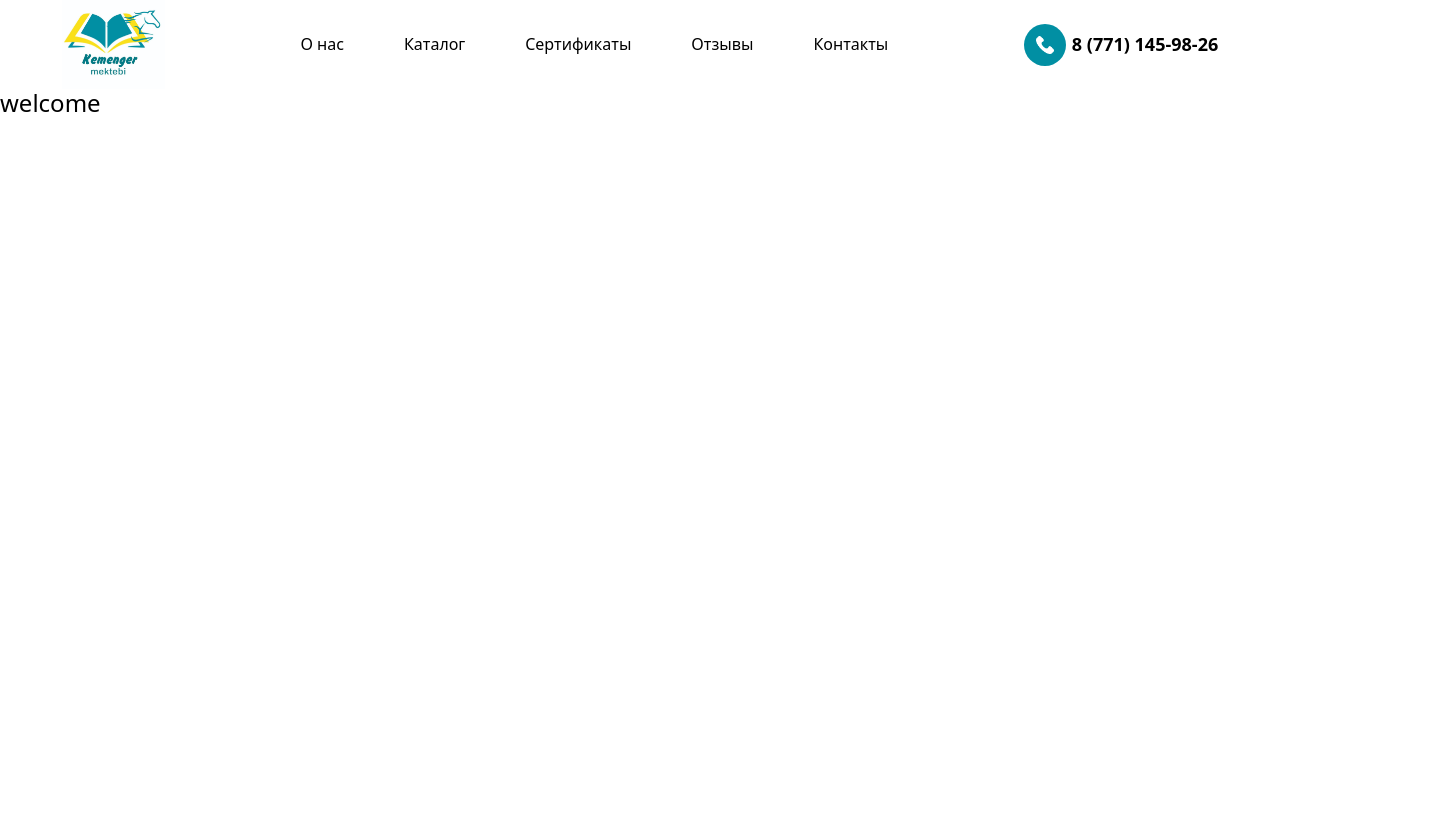
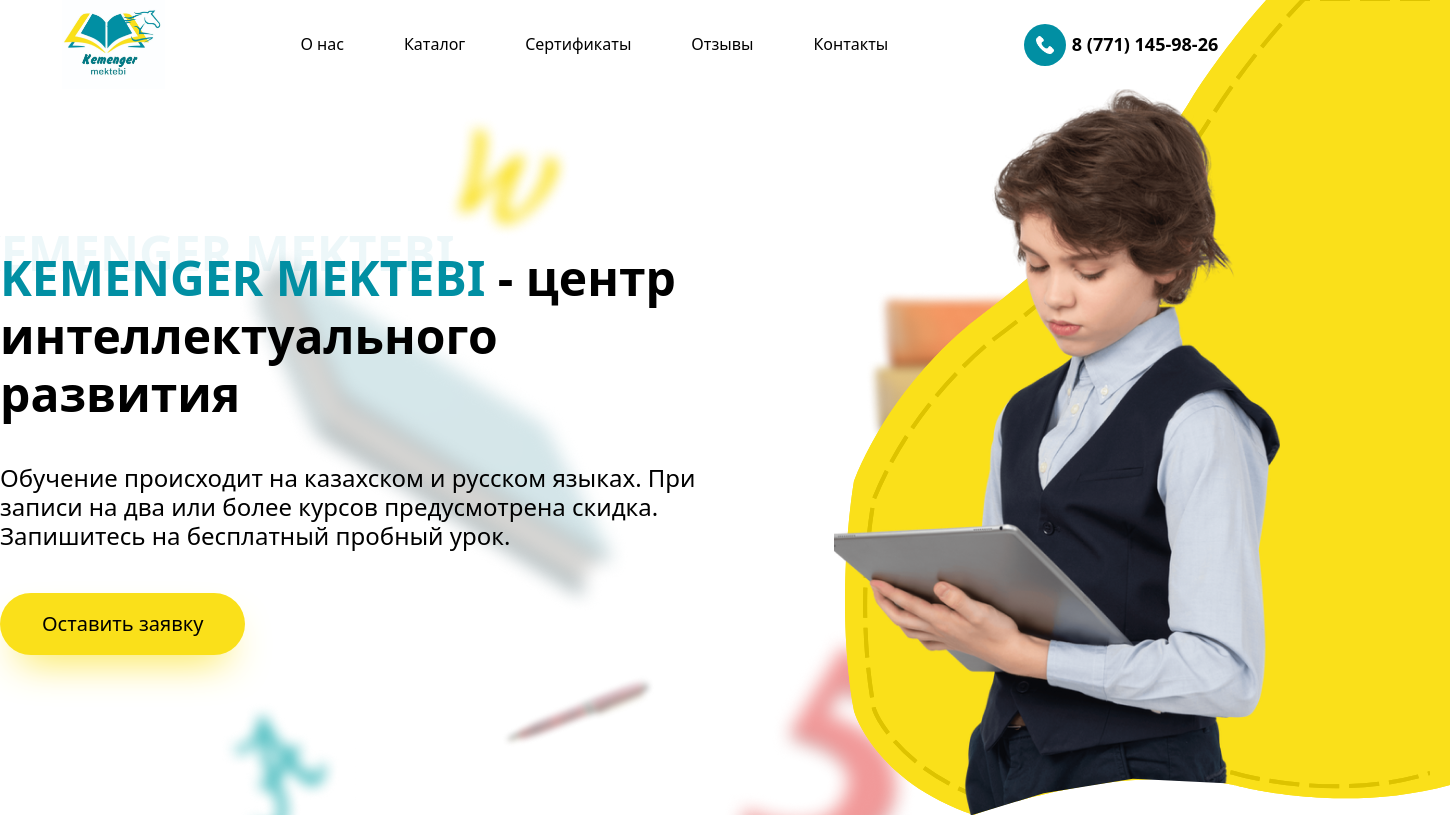
Before and after one commit to n-boltacheva/kemenger, a React app: page / in a window 1280 px wide. Shown: the whole page, 1450 px wide, since content can reach past the window. Built offline with nearby package versions, Linux system fonts and the light colour scheme.

Commit message:
add about

```diff
--- a/src/app/index.tsx
+++ b/src/app/index.tsx
@@ -1,4 +1,4 @@
-import {Menu} from '@features';
+import {About, Menu} from '@features';
 import  { BrowserRouter, HashRouter, Route, Routes } from "react-router-dom";
 
 function App() {
@@ -7,7 +7,7 @@
         <div className="content">
 
             <Routes>
-                <Route path="/" element={<div className={'flex'}>welcome</div>}/>
+                <Route path="/" element={<About/>}/>
             </Routes>
         </div>
     </HashRouter>
--- /dev/null
+++ b/src/entities/Canvas/index.tsx
@@ -0,0 +1,59 @@
+// @Canvas
+import * as React from 'react';
+import {useEffect} from "react";
+
+type Props = {
+    className1?: string;
+    className2?: string;
+};
+export default function Canvas(props: Props) {
+    const ref = React.useRef<HTMLCanvasElement>(null);
+    const refBorder = React.useRef<HTMLCanvasElement>(null);
+
+    useEffect(()=>{
+        if(ref.current?.getContext && refBorder.current?.getContext) {
+            const ctx = ref.current.getContext("2d");
+            const ctxBorder = refBorder.current.getContext("2d");
+            if(ctx) {
+
+                ctx.beginPath();
+                ctx.fillStyle = 'rgb(250, 224, 26)';
+                ctx.strokeStyle = ctx.fillStyle;
+                // Outer shape clockwise ⟳
+                ctx.moveTo(616, 0);
+                ctx.lineTo(450, 0);
+                ctx.bezierCurveTo(450, 0, 400, 50, 356, 120);
+                ctx.bezierCurveTo(356, 120, 300, 220, 140, 340);
+                ctx.bezierCurveTo(140, 340, 60, 400, 20, 500);
+                ctx.bezierCurveTo(20, 500, 0, 615, 20, 730);
+                ctx.bezierCurveTo(20, 730, 40, 800, 140, 834);
+                ctx.bezierCurveTo(140, 834, 280, 780, 400, 804);
+                ctx.bezierCurveTo(400, 804, 507, 834, 616, 804);
+                ctx.fill();
+            }
+            if(ctxBorder) {
+                ctxBorder.beginPath();
+                ctxBorder.fillStyle = 'rgb(221, 195, 0)';
+                ctxBorder.strokeStyle = ctxBorder.fillStyle;
+                ctxBorder.lineWidth = 4
+                ctxBorder.setLineDash([30, 10]);
+                // Outer shape clockwise ⟳
+                ctxBorder.moveTo(596, 0);
+                ctxBorder.lineTo(470, 0);
+                ctxBorder.bezierCurveTo(470, 0, 420, 50, 376, 120);
+                ctxBorder.bezierCurveTo(376, 120, 320, 220, 160, 340);
+                ctxBorder.bezierCurveTo(160, 340, 80, 400, 40, 500);
+                ctxBorder.bezierCurveTo(40, 500, 20, 600, 40, 710);
+                ctxBorder.bezierCurveTo(40, 710, 60, 770, 160, 804);
+                ctxBorder.bezierCurveTo(160, 804, 280, 750, 400, 774);
+                ctxBorder.bezierCurveTo(400, 774, 500, 804, 596, 774);
+                ctxBorder.stroke();
+            }
+        }
+    },[])
+
+    return <>
+        <canvas id="canvas" width="616" height="834" ref={ref} className={props.className1}></canvas>
+        <canvas id="border" width="596" height="804" ref={refBorder} className={props.className2}></canvas>
+    </>;
+};
--- /dev/null
+++ b/src/entities/CanvasImg/index.tsx
@@ -0,0 +1,12 @@
+// @Canvas
+import * as React from 'react';
+import {useEffect} from "react";
+
+type Props = {
+    className?: string;
+    img: string;
+};
+export default function CanvasImg(props: Props) {
+
+    return <img src={props.img} style={{clipPath: 'polygon(50% 0%, 100% 0, 100% 50%, 100% 96%, 67% 95%, 47% 97%, 31% 100%, 0 100%, 0 50%, 0 0)'}} className={props.className}/>
+}
--- a/src/entities/index.ts
+++ b/src/entities/index.ts
@@ -1 +1,3 @@
 export {default as Navbar} from './Navbar';
+export {default as Canvas} from './Canvas';
+export {default as CanvasImg} from './CanvasImg';
--- /dev/null
+++ b/src/features/About/index.tsx
@@ -0,0 +1,27 @@
+// @about
+import * as React from 'react';
+import man from './man.png'
+import background from './background.png'
+import {Button} from "@shared";
+import {Canvas, CanvasImg} from "@entities";
+
+type Props = {
+
+};
+export default function About(props: Props) {
+    return (
+        <div style={{backgroundImage: `url(${background})`}} className={'bg-no-repeat'}>
+            <div className={"flex md:flex-row flex-col container m-auto p-2.5 sm:p-0 justify-between"}>
+                <div className={'flex flex-col md:gap-7 gap-3 justify-center basis-4/7 relative z-10'}>
+                    <h1 className={'md:text-2xl text-xl font-bold'}><span className={"text-secondary [text-shadow:-31px_-25px_rgba(var(--color-secondary)_,_0.07)]"}>KEMENGER MEKTEBI</span> - центр интеллектуального развития</h1>
+                    <p>Обучение происходит на казахском и русском языках. При записи на два или более курсов предусмотрена скидка. Запишитесь на бесплатный пробный урок.</p>
+                    <Button shadow={true}> Оставить заявку</Button>
+                </div>
+                <div className={'relative'}>
+                    <Canvas className1={'absolute bottom-0 left-0 z-0'} className2={'absolute bottom-2 left-0 z-0'}/>
+                    <CanvasImg img={man} className={'relative z-1'}/>
+                </div>
+            </div>
+        </div>
+    );
+};
--- a/src/features/Menu/index.tsx
+++ b/src/features/Menu/index.tsx
@@ -30,11 +30,11 @@
             link: 'contacts',
             text: 'Контакты',
         },
-        ];
+    ];
 
     return (
         <nav
-            className="flex justify-around items-center sticky top-0 bg-transparent gap-2">
+            className="flex justify-around items-center sticky top-0 bg-transparent gap-2 z-10">
             <div className="flex items-center">
                 <Link link={'/'}><img src={logo} className={'w-10 sm:w-[4.3rem]'}/></Link>
             </div>
--- a/src/features/index.ts
+++ b/src/features/index.ts
@@ -1 +1,2 @@
 export {default as Menu} from './Menu';
+export {default as About} from './About';
--- a/src/index.css
+++ b/src/index.css
@@ -3,6 +3,10 @@
 @tailwind utilities;
 
 @layer base {
+    :root {
+        --color-primary: 250, 224, 26;
+        --color-secondary: 1, 143, 163;
+    }
     @font-face {
         font-family: 'Commissioner';
         font-style: normal;
--- a/src/shared/index.ts
+++ b/src/shared/index.ts
@@ -1 +1 @@
-export {Link, Nav} from './ui'
+export {Link, Nav, Button} from './ui'
--- /dev/null
+++ b/src/shared/ui/Button/index.tsx
@@ -0,0 +1,18 @@
+// @flow
+import * as React from 'react';
+
+type Props = {
+    children: React.ReactNode;
+    className?: string;
+    shadow?: true;
+    onClick?: () => void;
+};
+export default function Button(props: Props) {
+    return (
+        <button
+            className={`${props.className? props.className : 'bg-primary'} font-medium rounded-3xl md:py-[19px] md:px-7 md:text-lg py-2 px-5 text-md w-max
+             ${props.shadow ? 'shadow-[0px_20px_40px_-17px_rgb(var(--color-primary))]' : ''}`} onClick={props.onClick}>
+            {props.children}
+        </button>
+    );
+};
--- a/src/shared/ui/index.ts
+++ b/src/shared/ui/index.ts
@@ -1,2 +1,3 @@
 export {default as Link} from './Link';
 export {default as Nav} from './Nav';
+export {default as Button} from './Button';
--- a/tailwind.config.js
+++ b/tailwind.config.js
@@ -1,7 +1,9 @@
+
 module.exports = {
   content: [
       "./docs/*.{html,js}",
-      "./src/**/*.{ts,tsx}"
+      "./src/**/*.{ts,tsx}",
+      "./src/**/*.{png}"
   ],
   theme: {
     fontFamily: {
@@ -25,9 +27,9 @@
         'backgroundBlue': '#F6FAFF',
         'backgroundFooter': '#0A2530',
         'black': '#000000',
-        'primary': '#FAE01A',
+        'primary': 'rgb(var(--color-primary))',
         'yellow-opacity': '#FFF7BE',
-        'secondary': '#018FA3',
+        'secondary': 'rgb(var(--color-secondary))',
         'blue-opacity': '#95D8E0',
         'third': '#955EEA',
         'fourth': '#4ECA30',
@@ -35,6 +37,13 @@
         'sixth': '#FF4D94',
         'seventh': '#FFA724',
       },
+      textShadow: {
+        'secondary': '-31px -25px rgba(var(--color-secondary), 0.07)'
+      },
+      flexBasis: {
+        '3/7': '42.8571429%',
+        '4/7': '57.1428571%',
+      }
     },
   },
   plugins: [],
```
Also changed, not shown: src/features/About/background.png (added), src/features/About/man.png (added).
